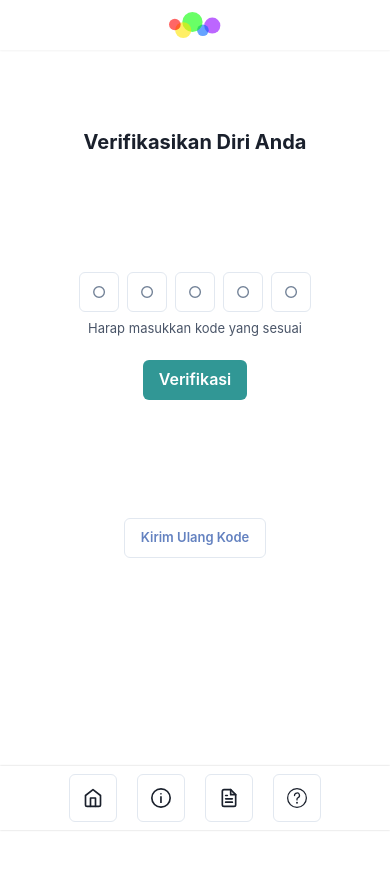
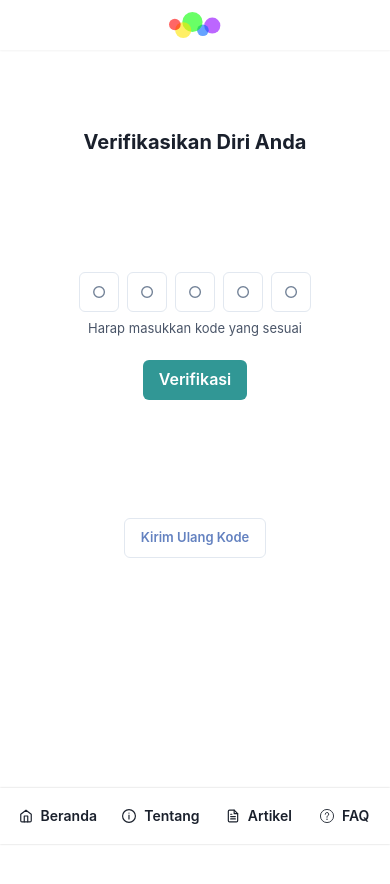
Before and after one commit to Z4nR/WhatColors, a React (Vite) app in the folder client/: page /WhatColors/verify-admin in a window 390 px wide. Shown: the top 884 px of the page. Before the commit the page ends 844 px from the top, so only its background shows below. Built offline with nearby package versions, Linux system fonts and the light colour scheme; no server answers.

Commit message:
updt botnav for mobile

```diff
--- a/client/src/App.jsx
+++ b/client/src/App.jsx
@@ -32,7 +32,7 @@ export default function App() {
       <Box
         as="main"
         width={"full"}
-        minHeight={{ base: "80vh", md: "75vh", "2xl": "80vh" }}
+        minHeight={{ base: "100vh", md: "75vh", "2xl": "80vh" }}
       >
         <Container maxW={"container.xl"} px={5}>
           <QueryClientProvider client={queryClient}>
--- a/client/src/components/about/WebExplaining.jsx
+++ b/client/src/components/about/WebExplaining.jsx
@@ -136,7 +136,7 @@ const HowTo = ({ isOpen, onClose }) => {
               <b>(Maks. Pengerjaan 12 Menit</b> )
             </ListItem>
             <ListItem>
-              Gunakan Monitor dengan ukuran maksimal 17 inci dengan resolusi
+              Gunakan layar dengan ukuran minimal 6,6 - 17 inci dengan resolusi
               Full HD
             </ListItem>
           </OrderedList>
@@ -167,7 +167,7 @@ export default function WebExplaining() {
           whileInView="onscreen"
           variants={{
             offscreen: {
-              y: -100,
+              y: 100,
               scale: 0,
               opacity: 0,
             },
--- a/client/src/components/mobile/MobileNav.jsx
+++ b/client/src/components/mobile/MobileNav.jsx
@@ -1,5 +1,5 @@
 import { InfoOutlineIcon, QuestionOutlineIcon } from "@chakra-ui/icons";
-import { Box, HStack, IconButton } from "@chakra-ui/react";
+import { Box, HStack, Button, Icon } from "@chakra-ui/react";
 import { FiFileText, FiHome } from "react-icons/fi";
 import { useLocation, Link as ReactRouterLink } from "react-router-dom";
 
@@ -19,71 +19,75 @@ export default function MobileNav() {
       zIndex={11}
       width={"full"}
     >
-      <HStack p={2} gap={"5"} justifyContent={"center"}>
-        <IconButton
-          size={"lg"}
-          fontSize="20px"
+      <HStack p={4} gap={"5"} justifyContent={"center"}>
+        <Button
+          size={"xs"}
+          fontSize="sm"
           as={ReactRouterLink}
           to="/"
-          variant={"outline"}
+          variant={"ghost"}
           aria-label="Home button"
           aria-current={urlPath === "/" ? "page" : undefined}
           sx={{
             "&[aria-current=page]": {
-              color: "white",
-              bg: "teal",
+              color: "teal",
             },
           }}
-          icon={<FiHome />}
-        />
-        <IconButton
-          size={"lg"}
-          fontSize="20px"
+          leftIcon={<Icon as={FiHome} />}
+        >
+          Beranda
+        </Button>
+        <Button
+          size={"xs"}
+          fontSize="sm"
           as={ReactRouterLink}
           to="/about"
-          variant={"outline"}
+          variant={"ghost"}
           aria-label="About button"
           aria-current={urlPath === "/about" ? "page" : undefined}
           sx={{
             "&[aria-current=page]": {
-              color: "white",
-              bg: "teal",
+              color: "teal",
             },
           }}
-          icon={<InfoOutlineIcon />}
-        />
-        <IconButton
-          size={"lg"}
-          fontSize="20px"
+          leftIcon={<Icon as={InfoOutlineIcon} />}
+        >
+          Tentang
+        </Button>
+        <Button
+          size={"xs"}
+          fontSize="sm"
           as={ReactRouterLink}
           to="/article"
-          variant={"outline"}
+          variant={"ghost"}
           aria-label="Article button"
           aria-current={urlPath === "/article" ? "page" : undefined}
           sx={{
             "&[aria-current=page]": {
-              color: "white",
-              bg: "teal",
+              color: "teal",
             },
           }}
-          icon={<FiFileText />}
-        />
-        <IconButton
-          size={"lg"}
-          fontSize="20px"
+          leftIcon={<Icon as={FiFileText} />}
+        >
+          Artikel
+        </Button>
+        <Button
+          size={"xs"}
+          fontSize="sm"
           as={ReactRouterLink}
           to="/faq"
-          variant={"outline"}
+          variant={"ghost"}
           aria-label="FAQ button"
           aria-current={urlPath === "/faq" ? "page" : undefined}
           sx={{
             "&[aria-current=page]": {
-              color: "white",
-              bg: "teal",
+              color: "teal",
             },
           }}
-          icon={<QuestionOutlineIcon />}
-        />
+          leftIcon={<Icon as={QuestionOutlineIcon} />}
+        >
+          FAQ
+        </Button>
       </HStack>
     </Box>
   );
```
